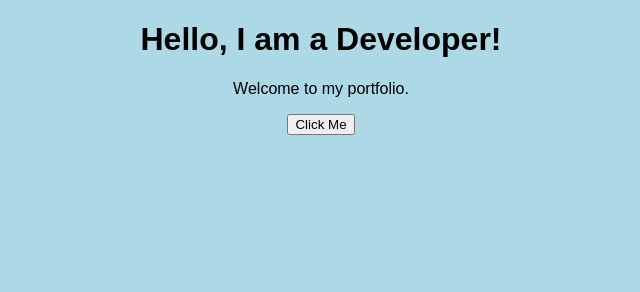
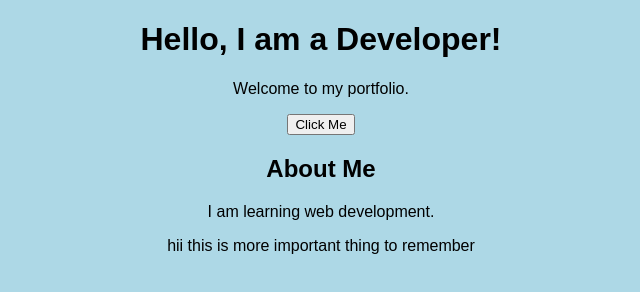
Before and after one commit to 122-code/my-portfolio, a plain HTML site: page index.html in a window 1280 px wide. Shown: the whole page, without its empty margins (319-959 px from the left). Drawn offline with Linux system fonts and the light colour scheme.

Commit message:
Added about section

```diff
--- a/index.html
+++ b/index.html
@@ -14,3 +14,8 @@
     <script src="script.js"></script>
 </body>
 </html>
+<section>
+  <h2>About Me</h2>
+  <p>I am learning web development.</p>
+</section>
+hii this is more important thing to remember
```
